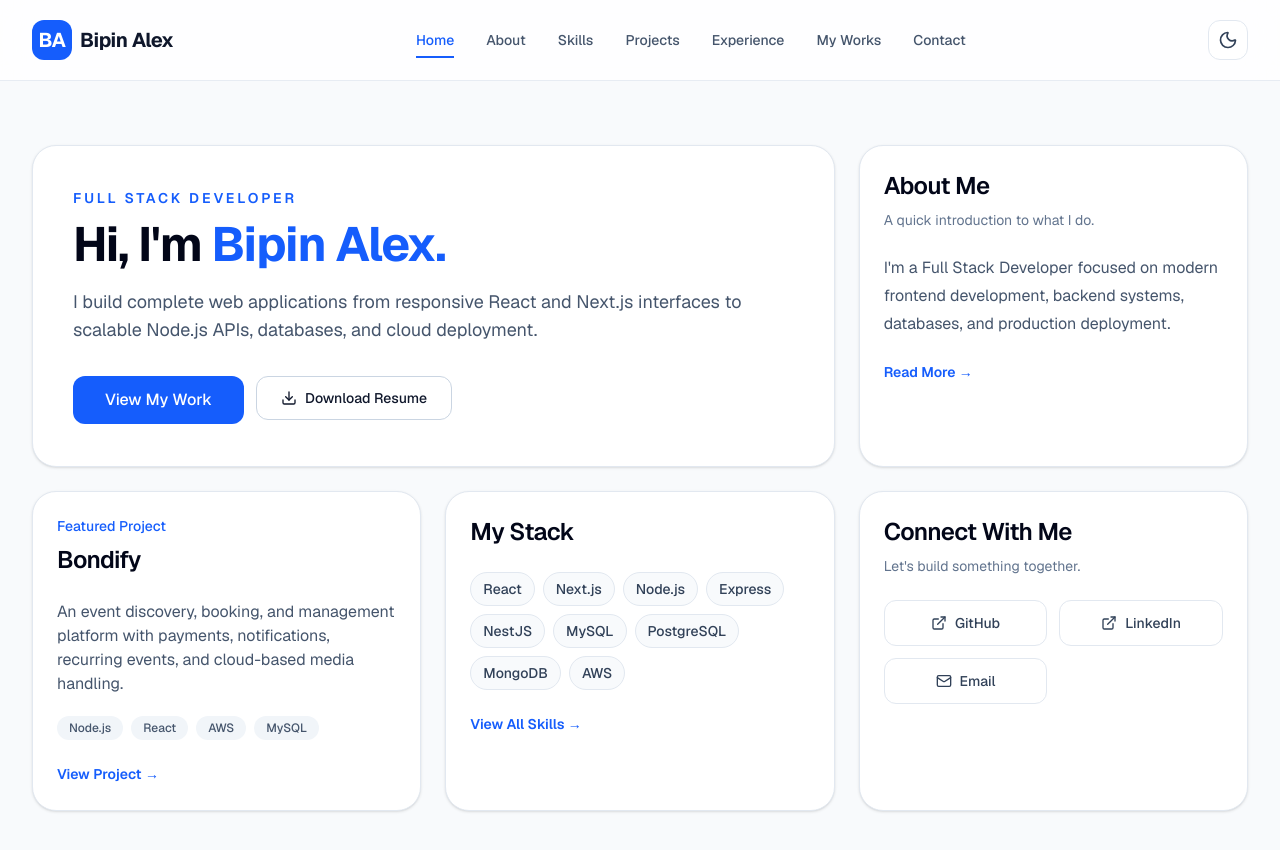
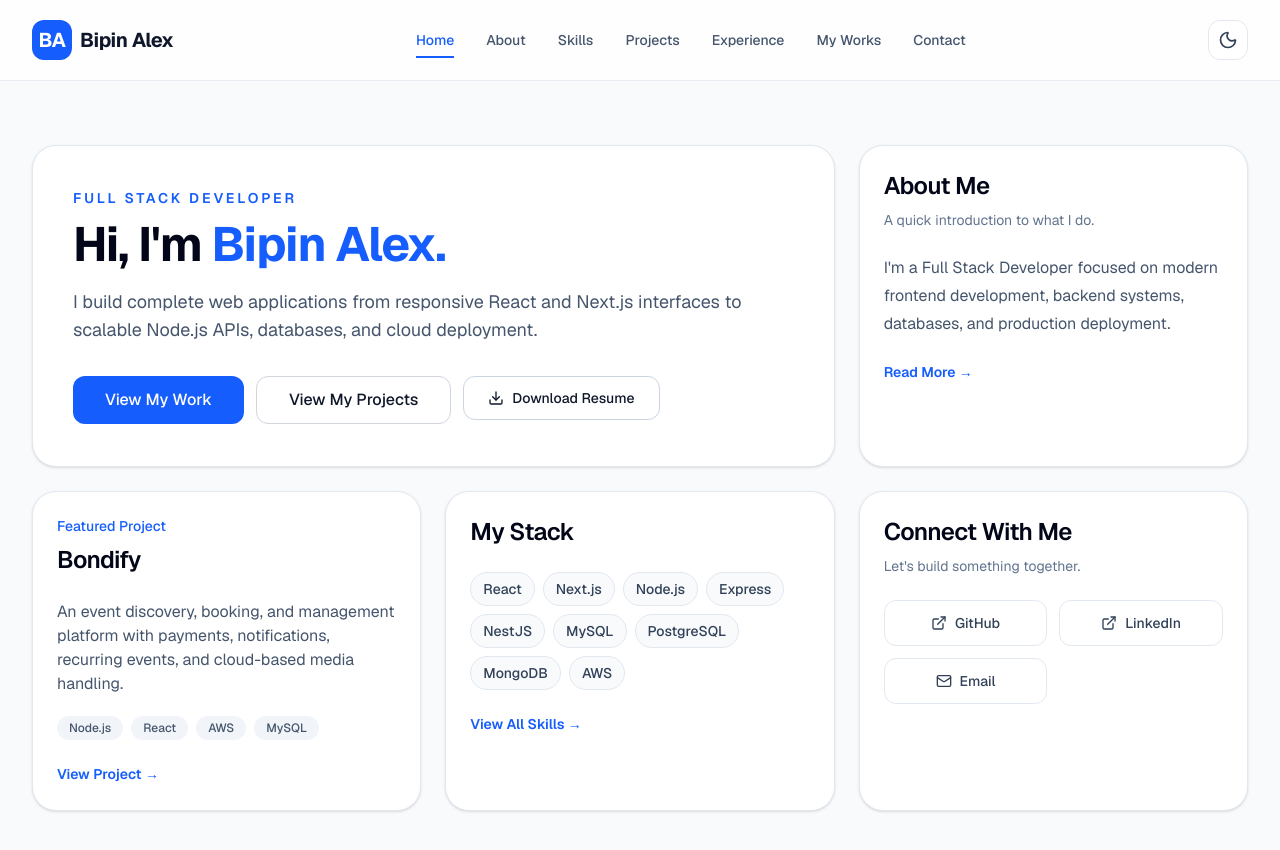
Before and after one commit to bipinalex2014/portfolio, a Next.js app: page / in a window 1280 px wide. Shown: the top 850 px of the page. Built offline with nearby package versions, Linux system fonts and the light colour scheme.

Commit message:
add my projects

```diff
--- a/components/sections/BentoHome.tsx
+++ b/components/sections/BentoHome.tsx
@@ -6,7 +6,7 @@
   CardHeader,
   CardTitle,
 } from "@/components/ui/Card";
-import { Button } from "@/components/ui/Button";
+import { buttonVariants } from "@/components/ui/Button";
 import { Mail, ExternalLink } from "lucide-react";
 import Link from "next/link";
 import ResumeButton from "../layout/ResumeButton";
@@ -45,7 +45,15 @@
               </p>
 
               <div className="mt-8 flex flex-wrap gap-3">
-                <Button size="lg">View My Work</Button>
+                <Link href="/my-works" className={buttonVariants({ size: "lg" })}>
+                  View My Work
+                </Link>
+                <Link
+                  href="/projects"
+                  className={buttonVariants({ variant: "outline", size: "lg" })}
+                >
+                  View My Projects
+                </Link>
                 <ResumeButton />
               </div>
             </CardContent>
--- a/components/ui/Button.tsx
+++ b/components/ui/Button.tsx
@@ -3,7 +3,7 @@
 
 import { cn } from "@/lib/utils";
 
-const buttonVariants = cva(
+export const buttonVariants = cva(
   "inline-flex items-center justify-center rounded-xl font-medium transition-colors focus-visible:outline-none focus-visible:ring-2 focus-visible:ring-blue-500 disabled:pointer-events-none disabled:opacity-50",
   {
     variants: {
```
